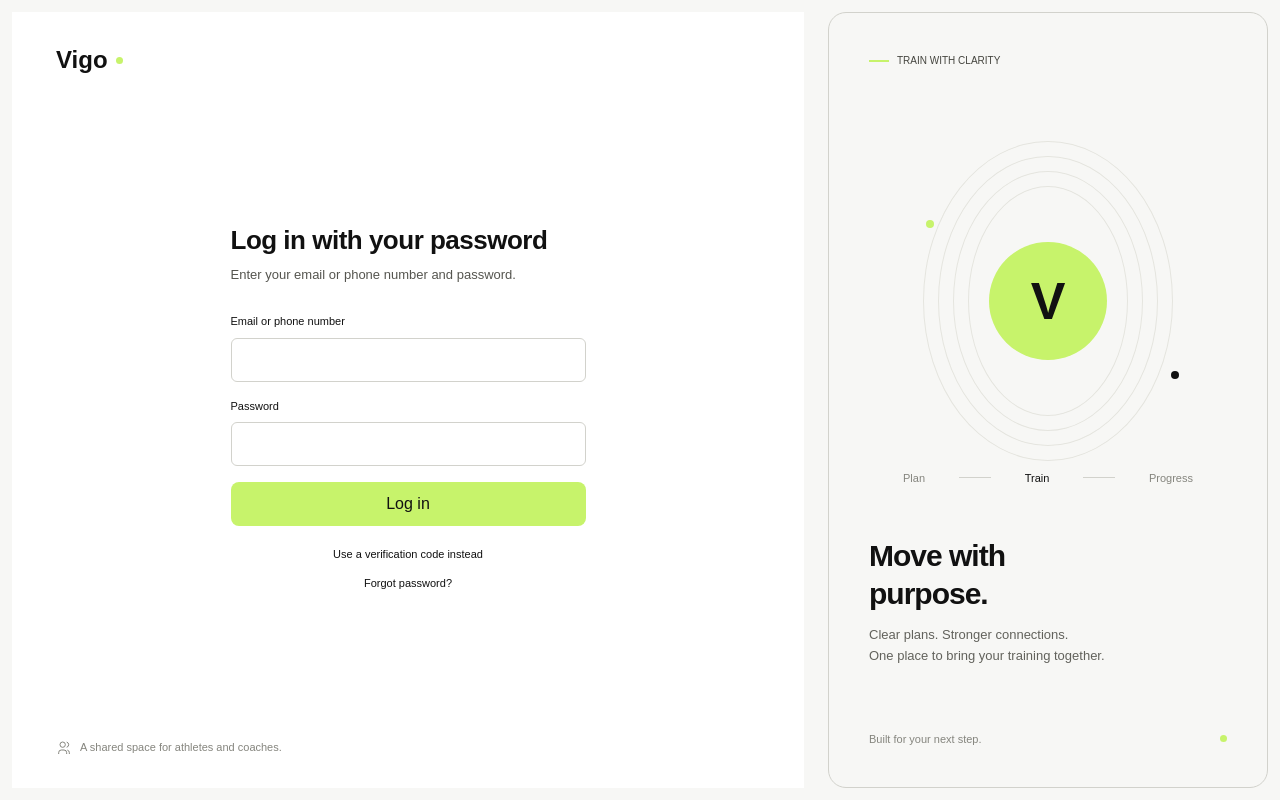
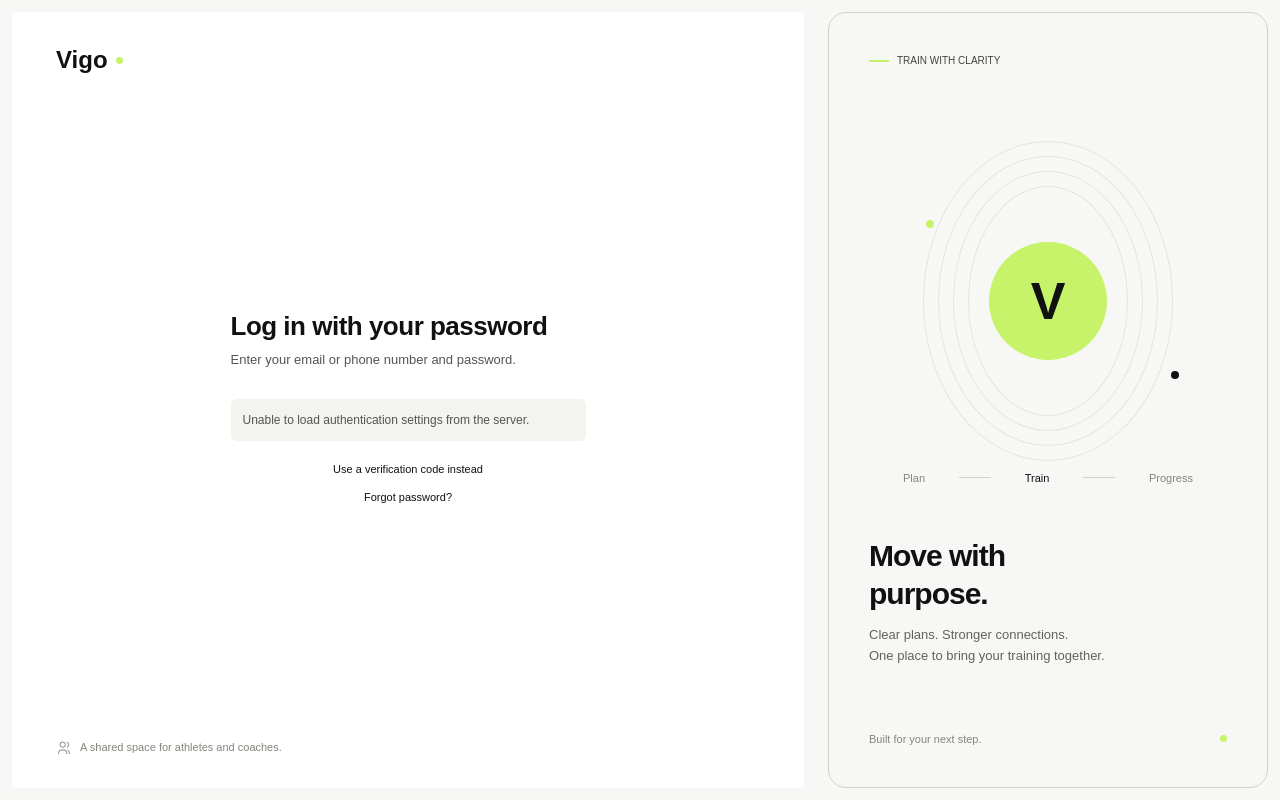
Before and after one commit to vigo-platform/front-end, a React (Vite) app: page /login in a window 1280 px wide. Both pictures are taken after a click on the button "Log in with password instead". Built offline with nearby package versions, Linux system fonts and the light colour scheme; no server answers.

Commit message:
Respect backend login availability in password login

```diff
--- a/src/features/auth/components/PasswordLoginForm.tsx
+++ b/src/features/auth/components/PasswordLoginForm.tsx
@@ -7,6 +7,9 @@ import { authService } from '../services/auth.service'
 type Step = 'CREDENTIALS' | 'VERIFY' | 'NEW_PASSWORD'
 
 interface PasswordLoginFormProps {
+  isConfigLoading: boolean
+  isLoginDisabled: boolean
+  configError: string
   onUseOtp: () => void
 }
 
@@ -14,7 +17,12 @@ const inputClassName =
   'h-11 w-full rounded-md border border-border bg-white px-3 text-[13px] text-ink outline-none transition placeholder:text-[#999991] focus:border-ink'
 const labelClassName = 'text-[11px] font-medium text-ink'
 
-function PasswordLoginForm({ onUseOtp }: PasswordLoginFormProps) {
+function PasswordLoginForm({
+  isConfigLoading,
+  isLoginDisabled,
+  configError,
+  onUseOtp,
+}: PasswordLoginFormProps) {
   const navigate = useNavigate()
   const { signIn } = useAuth()
   const [identifier, setIdentifier] = useState('')
@@ -156,6 +164,13 @@ function PasswordLoginForm({ onUseOtp }: PasswordLoginFormProps) {
       </div>
 
       {step === 'CREDENTIALS' && (
+        isConfigLoading ? (
+          <p className="text-[12px] text-[#77776f]">Loading login options...</p>
+        ) : isLoginDisabled ? (
+          <p role="status" className="rounded-md bg-[#f3f3ef] px-3 py-3 text-[12px] text-[#55554f]">
+            {configError || 'Login is currently disabled. Please try again later.'}
+          </p>
+        ) : (
         <form onSubmit={handleCredentials} className="flex flex-col gap-4">
           <div className="flex flex-col gap-2">
             <label htmlFor="password-login-identifier" className={labelClassName}>
@@ -199,6 +214,7 @@ function PasswordLoginForm({ onUseOtp }: PasswordLoginFormProps) {
             {isLoading ? 'Signing in...' : 'Log in'}
           </button>
         </form>
+        )
       )}
 
       {step === 'VERIFY' && (
```
